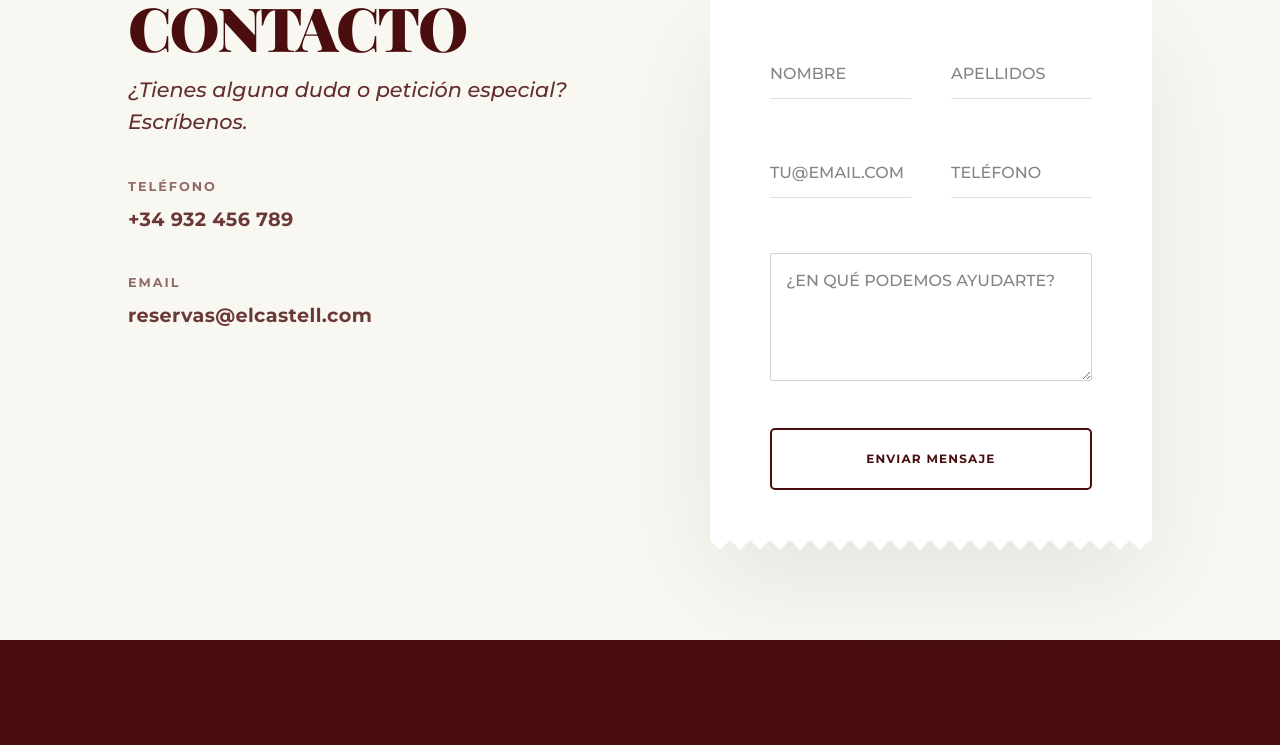
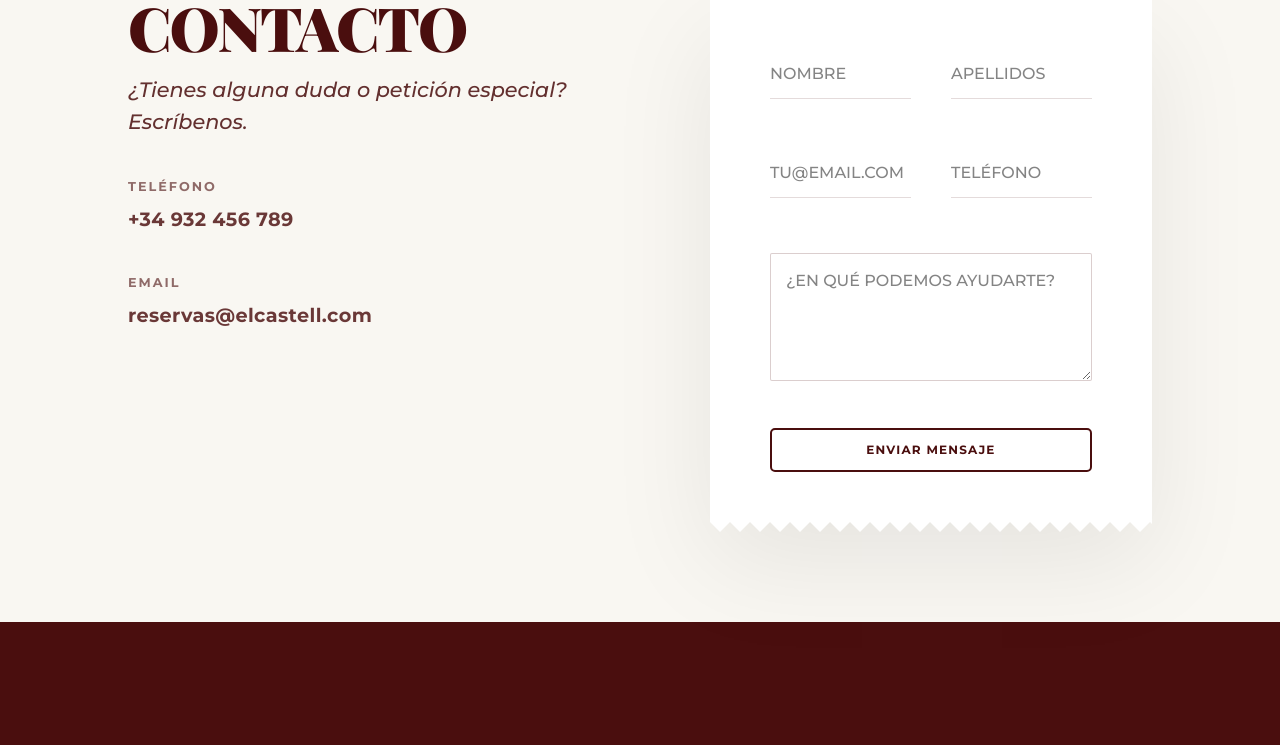
Before and after one commit to luabde/DishSync-Frontend, a React (Vite) app: page / in a window 1280 px wide. Shown: the part 3492-4237 px from the top of the page. Built offline with nearby package versions, Linux system fonts and the light colour scheme; no server answers; a web font is replaced by a local one.

Commit message:
boton formulario de contacto como los demas

```diff
--- a/src/pages/client/ClientHome.tsx
+++ b/src/pages/client/ClientHome.tsx
@@ -360,7 +360,7 @@ export default function ClientHome() {
                       type="submit"
                       id="submit-contact"
                       className="boton-primario"
-                      style={{ width: "100%", padding: "20px" }}
+                      style={{ width: "100%" }}
                       disabled={isSendingContact}
                     >
                       {isSendingContact ? "ENVIANDO..." : "ENVIAR MENSAJE"}
```
